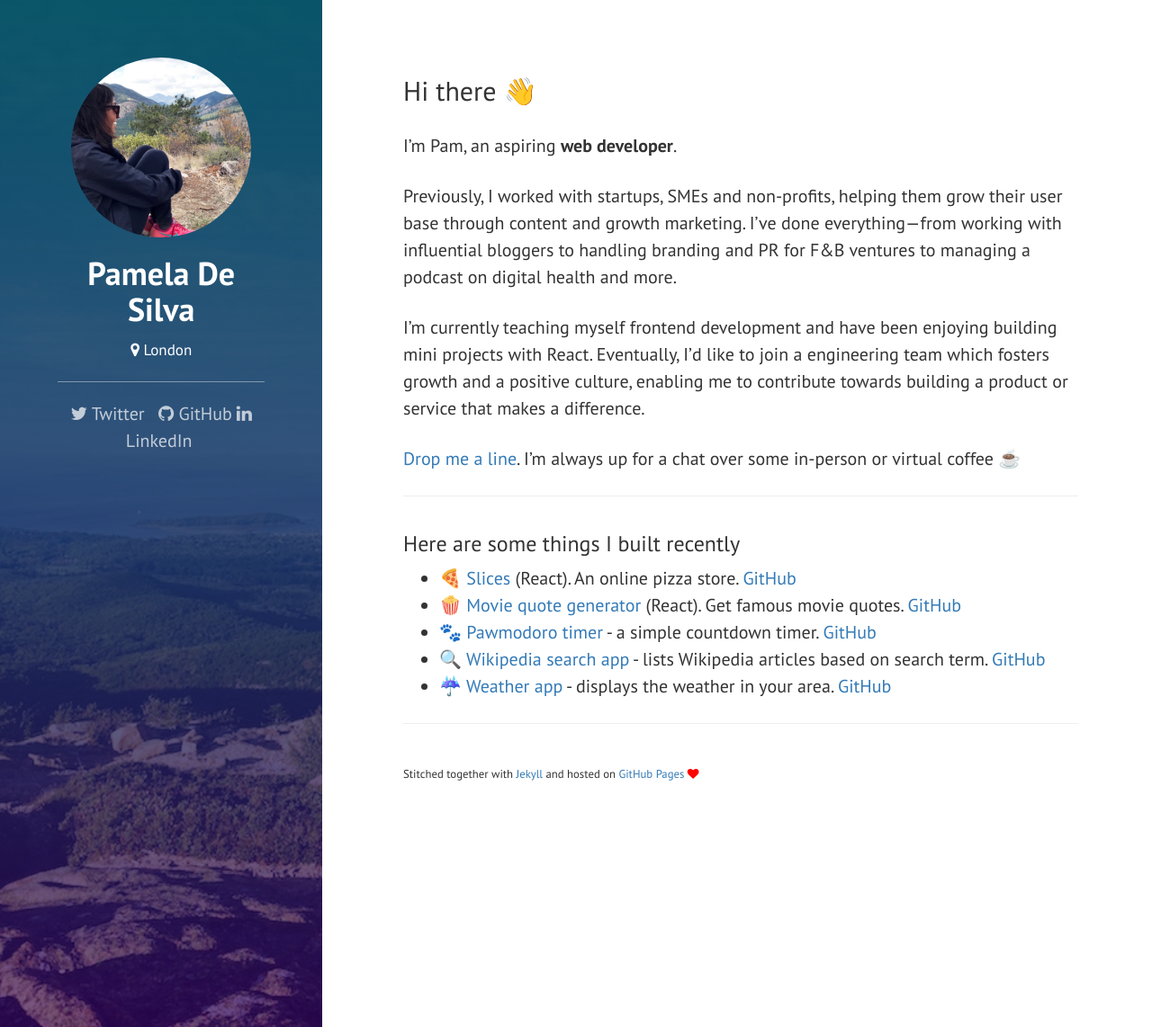
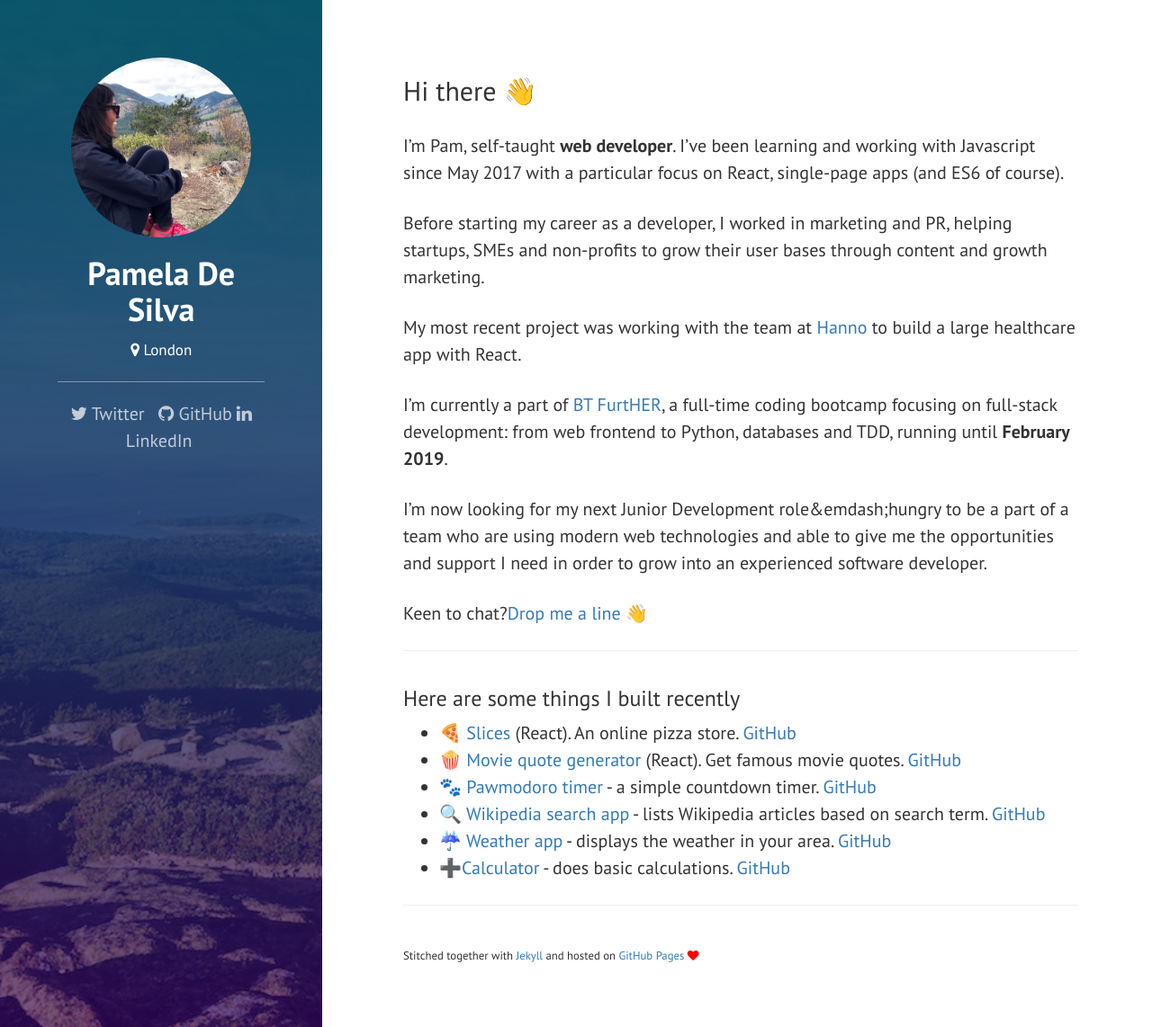
Before and after one commit to pamdesilva/personal-site, a Jekyll site: the page built from index.md, in a window 1280 px wide and 1142 px high. Shown: the whole window at 90% size. Built offline with Jekyll 4.4.1, drawn with Linux system fonts in a browser that asks for light colours; nearby versions of some CDN libraries.

Commit message:
Updated home page copy

```diff
--- a/_layouts/default.html
+++ b/_layouts/default.html
@@ -66,6 +66,9 @@
             <li>
               ☔️ <a href='https://weather.pamela.io/'>Weather app</a> - displays the weather in your area. <a href='https://github.com/pamdesilva/fcc-weatherapp'>GitHub</a>
             </li>
+            <li>
+              ➕<a href='https://calculator.pamela.io/'>Calculator</a> - does basic calculations. <a href='https://github.com/pamdesilva/fcc-calculator'>GitHub</a>
+            </li>
           </ul>
         </section>
 
--- a/index.md
+++ b/index.md
@@ -2,10 +2,14 @@
 layout: default
 ---
 
-I'm Pam, an aspiring **web developer**.
+I'm Pam, self-taught **web developer**. I've been learning and working with Javascript since May 2017 with a particular focus on React, single-page apps (and ES6 of course).
 
-Previously, I worked with startups, SMEs and non-profits, helping them grow their user base through content and growth marketing. I’ve done everything—from working with influential bloggers to handling branding and PR for F&B ventures to managing a podcast on digital health and more.
+Before starting my career as a developer, I worked in marketing and PR, helping startups, SMEs and non-profits to grow their user bases through content and growth marketing.
 
-I'm currently teaching myself frontend development and have been enjoying building mini projects with React. Eventually, I'd like to join a engineering team which fosters growth and a positive culture, enabling me to contribute towards building a product or service that makes a difference.
+My most recent project was working with the team at [Hanno](https://hanno.co) to build a large healthcare app with React.
 
-<a href='mailto:pam.desilva@gmail.com'>Drop me a line</a>. I'm always up for a chat over some in-person or virtual coffee ☕️
+I'm currently a part of [BT FurtHER](https://www.codefirstgirls.org.uk/bt--cfg-digital-intensive.html), a full-time coding bootcamp focusing on full-stack development: from web frontend to Python, databases and TDD, running until **February 2019**.
+
+I'm now looking for my next Junior Development role&emdash;hungry to be a part of a team who are using modern web technologies and able to give me the opportunities and support I need in order to grow into an experienced software developer.
+
+Keen to chat?<a href='mailto:pam.desilva@gmail.com'>Drop me a line 👋</a>
```
